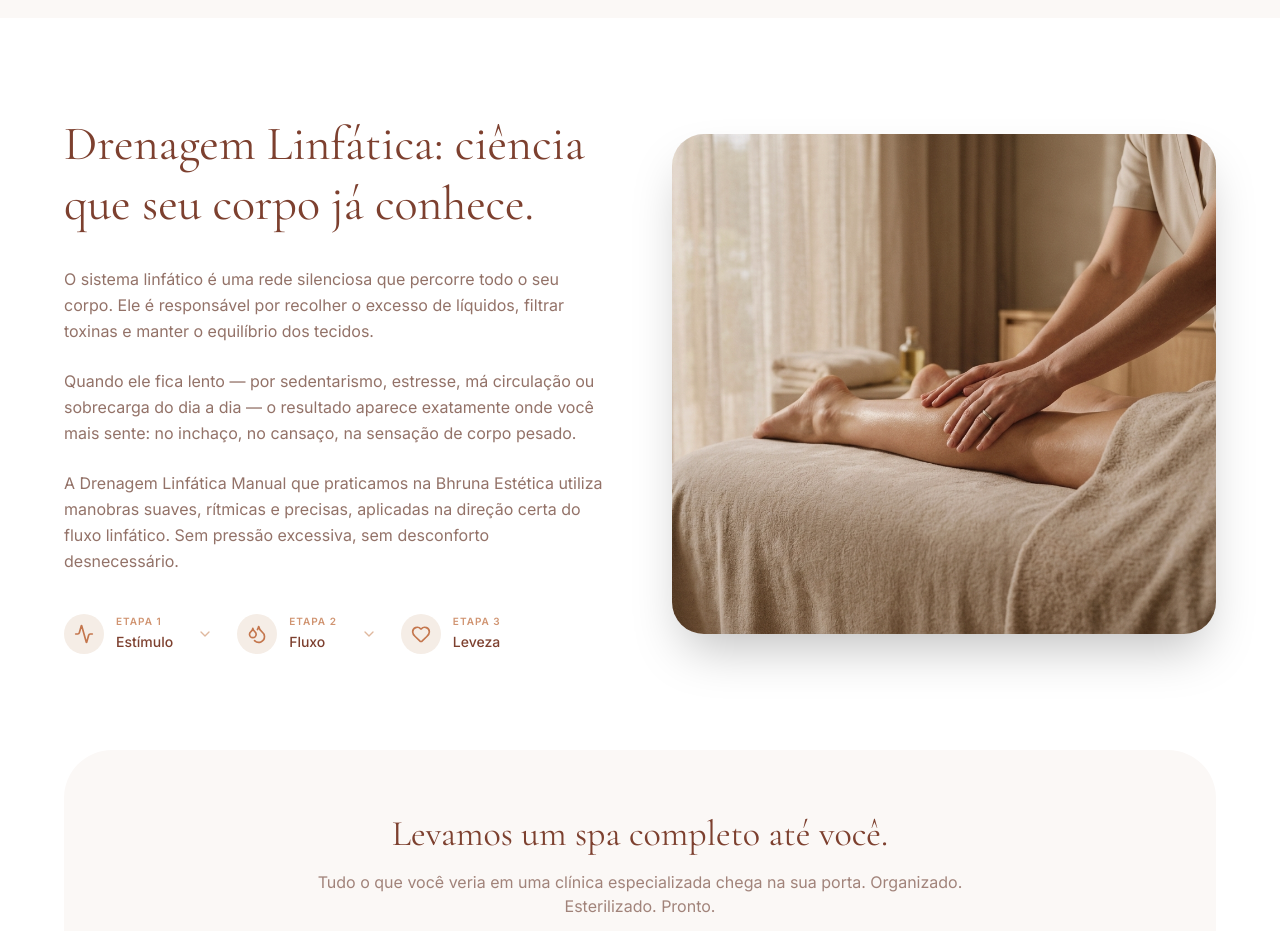
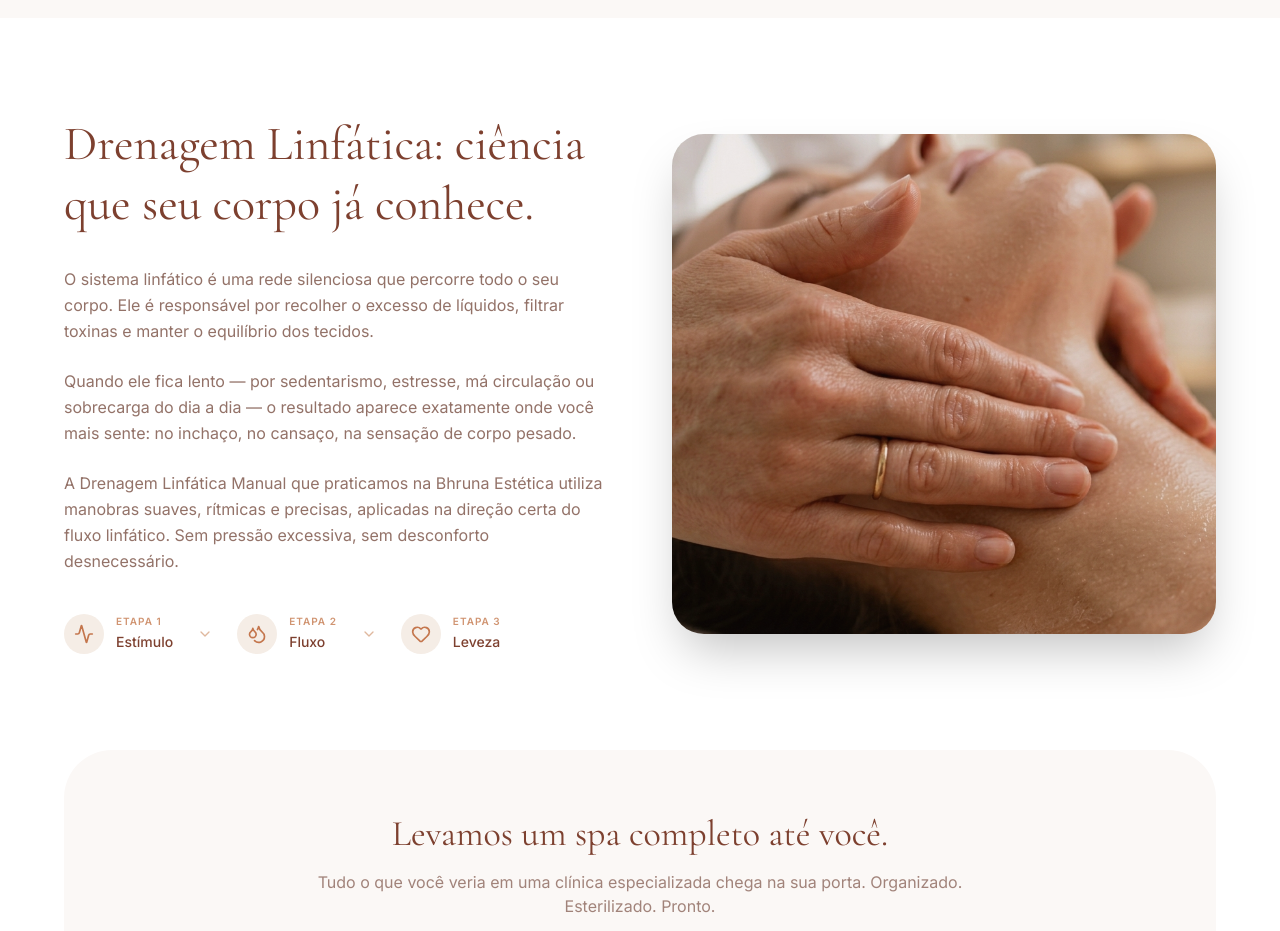
Before and after one commit to arthursl12/bhrunaestetica, a React (Vite) app: page /drenagem in a window 1280 px wide. Shown: the part 1420-2351 px from the top of the page. Built offline with nearby package versions, Linux system fonts and the light colour scheme; a web font is replaced by a local one.

Commit message:
Replace Section 3A image with drenagem_close.jpeg

```diff
--- a/src/DrenagemLinfaticaPage.tsx
+++ b/src/DrenagemLinfaticaPage.tsx
@@ -326,7 +326,7 @@ const DrenagemLinfaticaPage = () => {
             <FadeIn delay={0.2}>
               <div className="relative rounded-[2rem] overflow-hidden shadow-2xl">
                 <img
-                  src="/drenagem.jpeg"
+                  src="/drenagem_close.jpeg"
                   alt="Drenagem Linfática - Técnica"
                   className="w-full h-[500px] object-cover"
                 />
```
Also changed, not shown: public/drenagem_close.jpeg (added).
